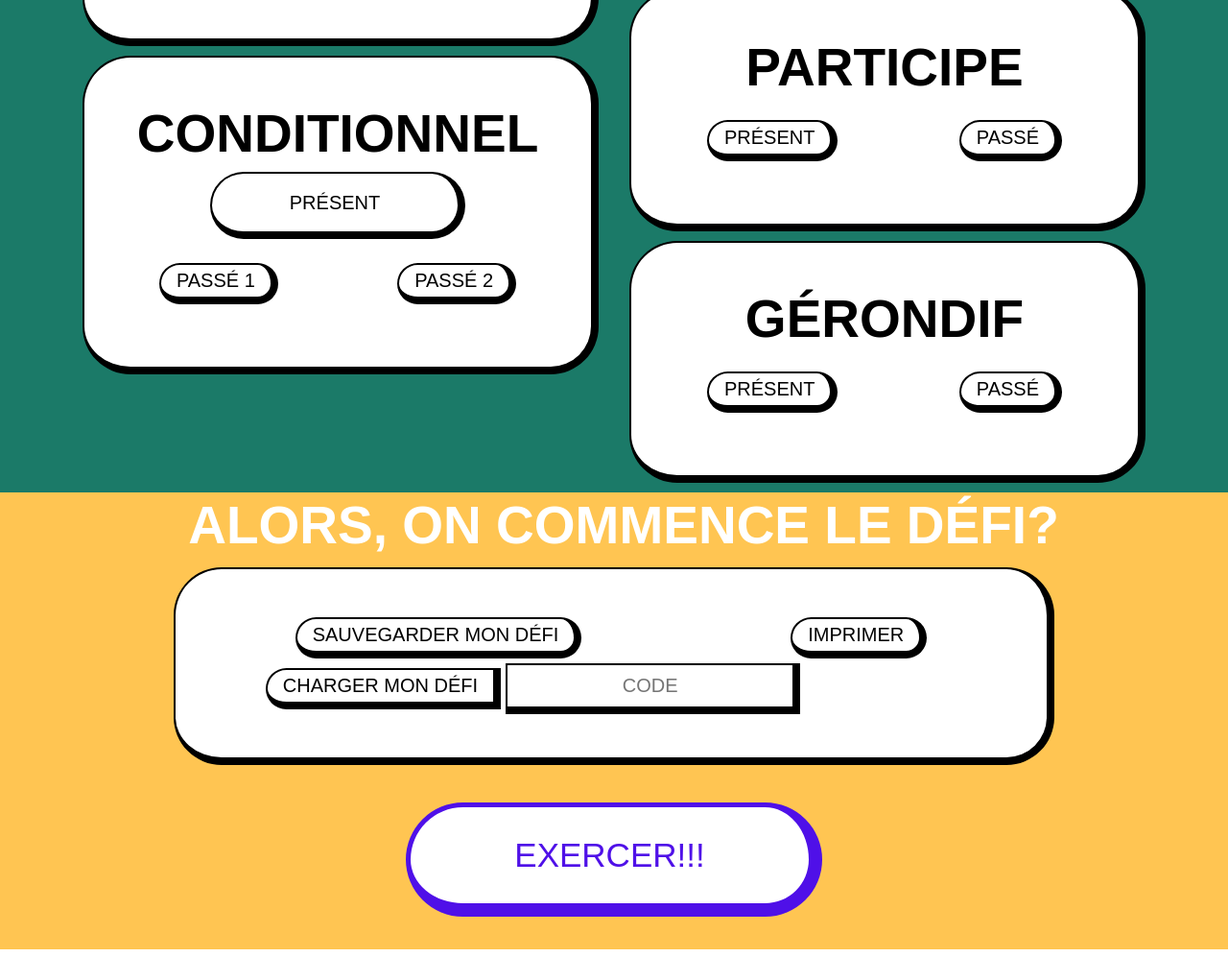
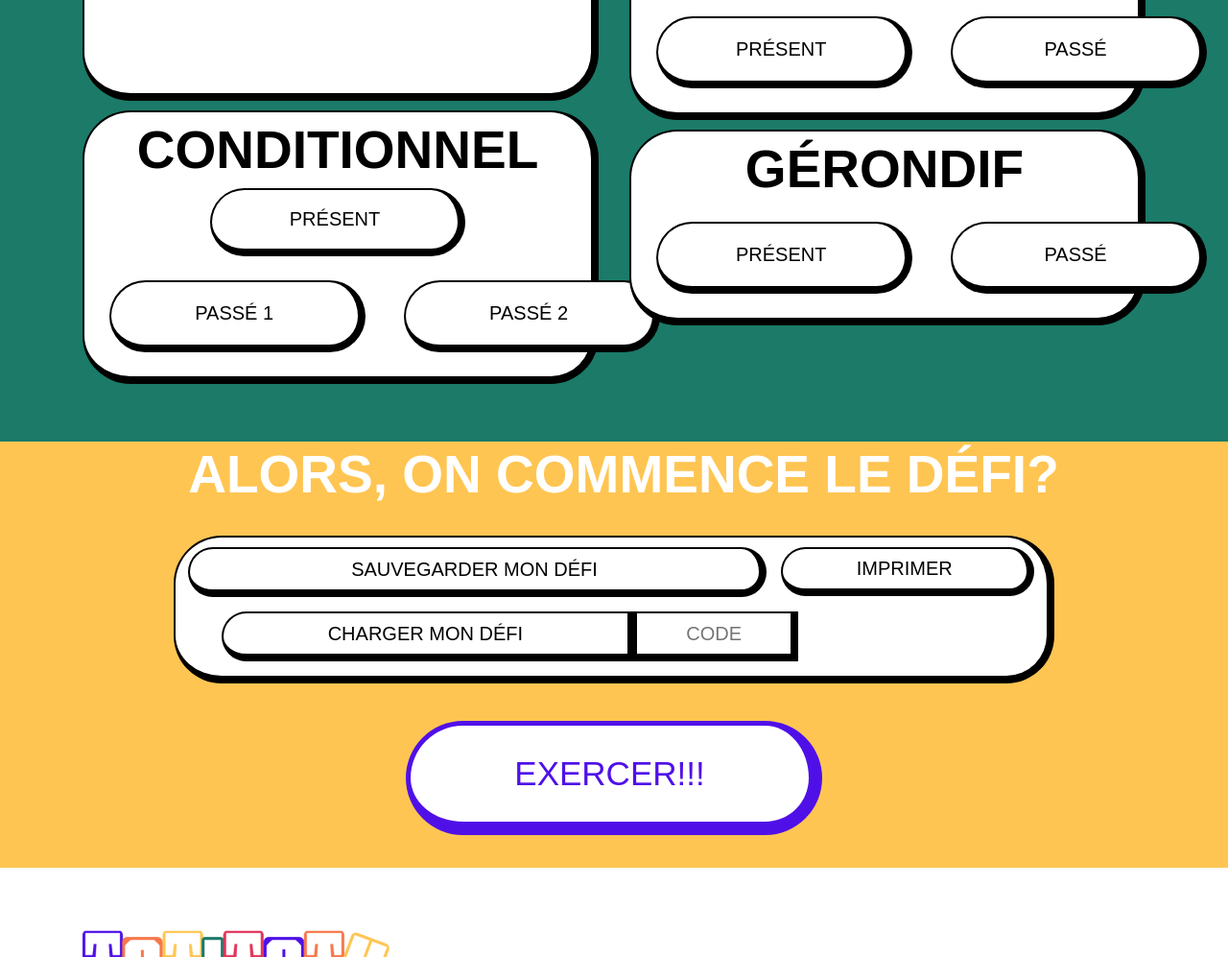
Before and after one commit to matilderibeiro/tatitotu, a website built with Parcel: page src/index.html in a window 1280 px wide. Shown: the part 1792-2789 px from the top of the page at 96% size. Built offline with nearby package versions, Linux system fonts and the light colour scheme; a web font is replaced by a local one.

Commit message:
suite code, corrections + ajouts

```diff
--- a/src/index.html
+++ b/src/index.html
@@ -194,10 +194,10 @@
           <div class="row">
             <h2 id="game">Alors, on commence le défi?</h2>
             <div class="col-10 offset-1">
-              <div class="card">
+              <div class="card card-game">
                 <div class="line-download">
-                  <button>sauvegarder mon défi</button>
-                  <button>Imprimer</button>
+                  <button class="button-download">sauvegarder mon défi</button>
+                  <button class="button-print">Imprimer</button>
                 </div>
                 <div class="charge-game">
                   <button class="button-charge-game">charger mon défi</button>
--- a/src/scss/_layout.scss
+++ b/src/scss/_layout.scss
@@ -8,10 +8,11 @@
 
 .button-square {
   padding: 2px 10px;
+  margin: 0;
 }
 
 .card {
-  padding: 45px 16px;
+  padding: 5px 6px;
 }
 
 footer {
@@ -19,3 +20,22 @@ footer {
   padding-top: 65px;
   padding-bottom: 67px;
 }
+
+.button-time {
+  display: flex;
+  width: 266.879px;
+  height: 74.891px;
+  padding: 20px 36px;
+  justify-content: center;
+  align-items: center;
+  gap: 10px;
+  flex-shrink: 0;
+}
+
+.add-verb-write {
+  width: 362.991px;
+  height: 73px;
+  padding: 42px 36px;
+  gap: 10px;
+  flex-shrink: 0;
+}
--- a/src/scss/modules/add-delet.scss
+++ b/src/scss/modules/add-delet.scss
@@ -19,3 +19,7 @@
   display: flex;
   justify-content: space-between;
 }
+
+.add-and-delet {
+  padding: 5px 20px 5px 20px;
+}
--- a/src/scss/modules/button.scss
+++ b/src/scss/modules/button.scss
@@ -74,6 +74,17 @@ button,
   display: flex;
 }
 
+.code-text {
+  display: flex;
+  width: 170.442px;
+  height: 52px;
+  padding: 42px 36px;
+  justify-content: center;
+  align-items: center;
+  gap: 10px;
+  flex-shrink: 0;
+}
+
 .code-text,
 input,
 .button-square {
@@ -98,12 +109,16 @@ input,
 
 .charge-game {
   display: flex;
-  padding-left: 73px;
+  margin: 10px 0 10px 42px;
 }
 
 .button-charge-game {
   border-right: 8px solid var(--black);
   border-radius: 50px 0 0 50px;
+  width: 431.176px;
+  height: 51.866px;
+  flex-shrink: 0;
+  margin: 0;
 }
 
 .option-impression {
@@ -127,3 +142,15 @@ input,
 .second-line-verb {
   display: flex;
 }
+
+.button-download {
+  width: 602.553px;
+  height: 51.866px;
+  flex-shrink: 0;
+}
+
+.button-print {
+  width: 264.018px;
+  height: 51px;
+  flex-shrink: 0;
+}
--- a/src/scss/modules/card.scss
+++ b/src/scss/modules/card.scss
@@ -20,3 +20,7 @@
 .card-add-delet-verb {
   margin-bottom: 60px;
 }
+
+.card-game {
+  margin-top: 20px;
+}
```
